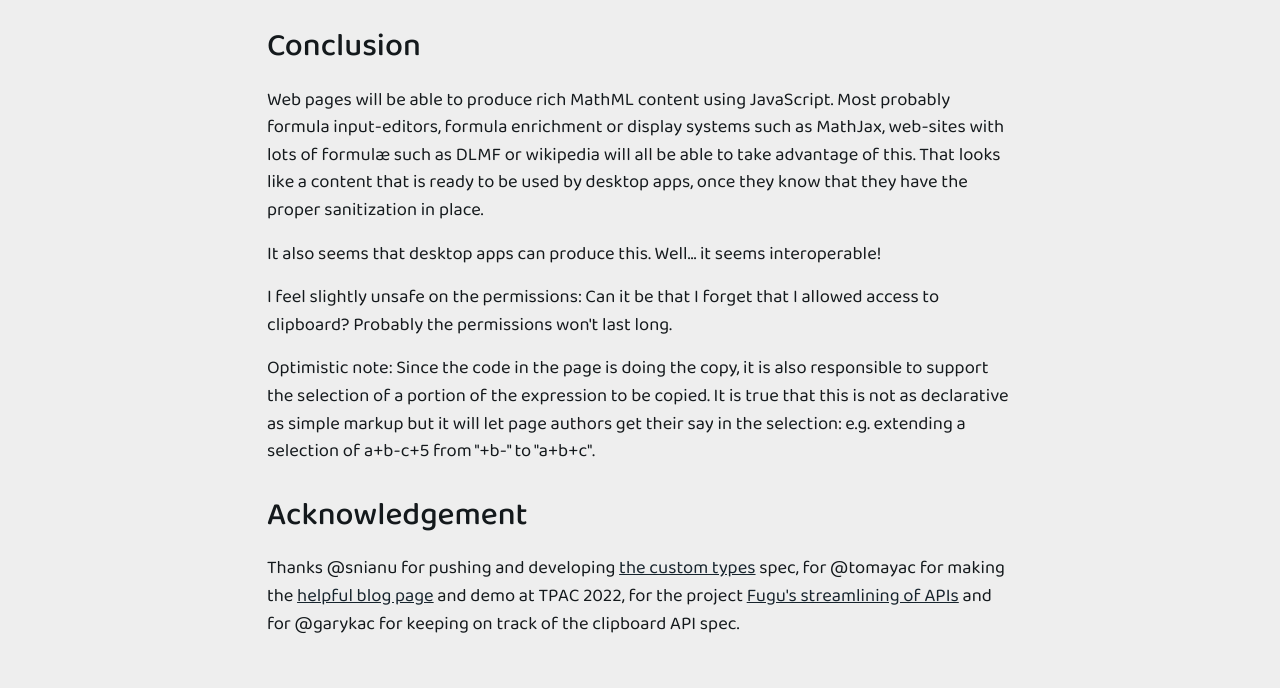
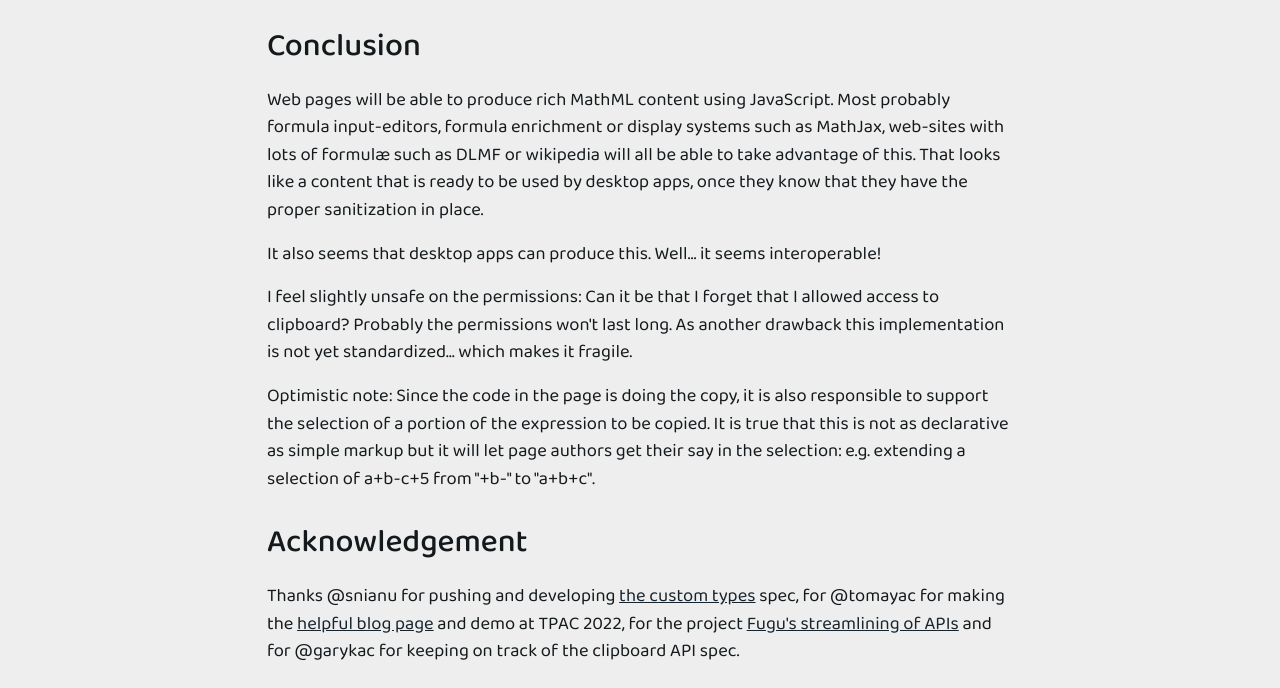
Before and after one commit to IUBH-Webanwendungen/mathmlmuses, an Eleventy site: page src/pages/tryMathML-Copy-CustomTypes.html in a window 1280 px wide. Shown: the part 1855-2543 px from the top of the page. Built offline with nearby package versions, Linux system fonts and the light colour scheme; Eleventy itself is replaced by a stand-in of ours; files that its build step writes are made by us from their sources; what @11tyrocks/eleventy-plugin-social-images would draw is missing.

```diff
--- a/src/pages/tryMathML-Copy-CustomTypes.html
+++ b/src/pages/tryMathML-Copy-CustomTypes.html
@@ -227,7 +227,8 @@
     Well... it seems interoperable!</p>
 
 <p>I feel slightly unsafe on the permissions: Can it be that I forget that I allowed
-        access to clipboard? Probably the permissions won't last long.</p>
+        access to clipboard? Probably the permissions won't last long. As another drawback
+        this implementation is not yet standardized... which makes it fragile.</p>
 
 <p>Optimistic note: Since the code in the page is doing the copy, it is also
    responsible to support the selection of a portion of the expression to be copied. It is true
```
